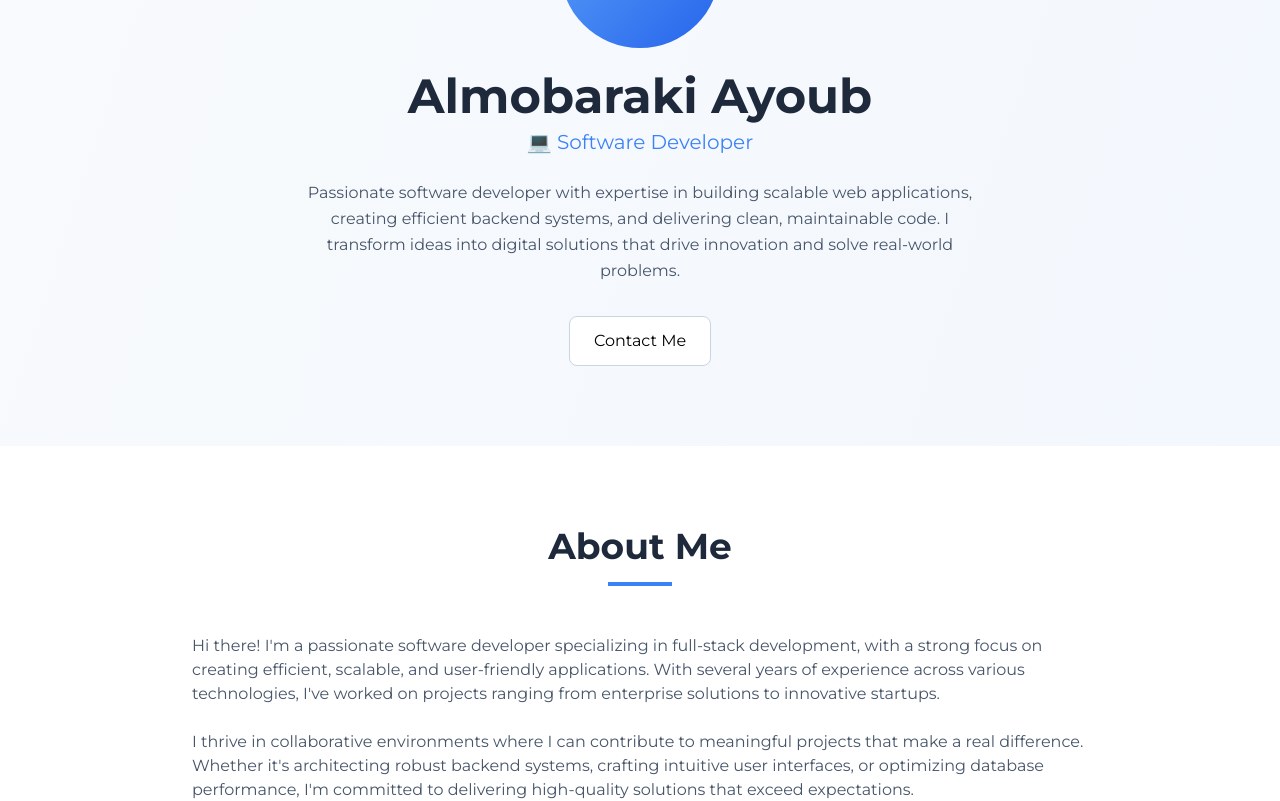
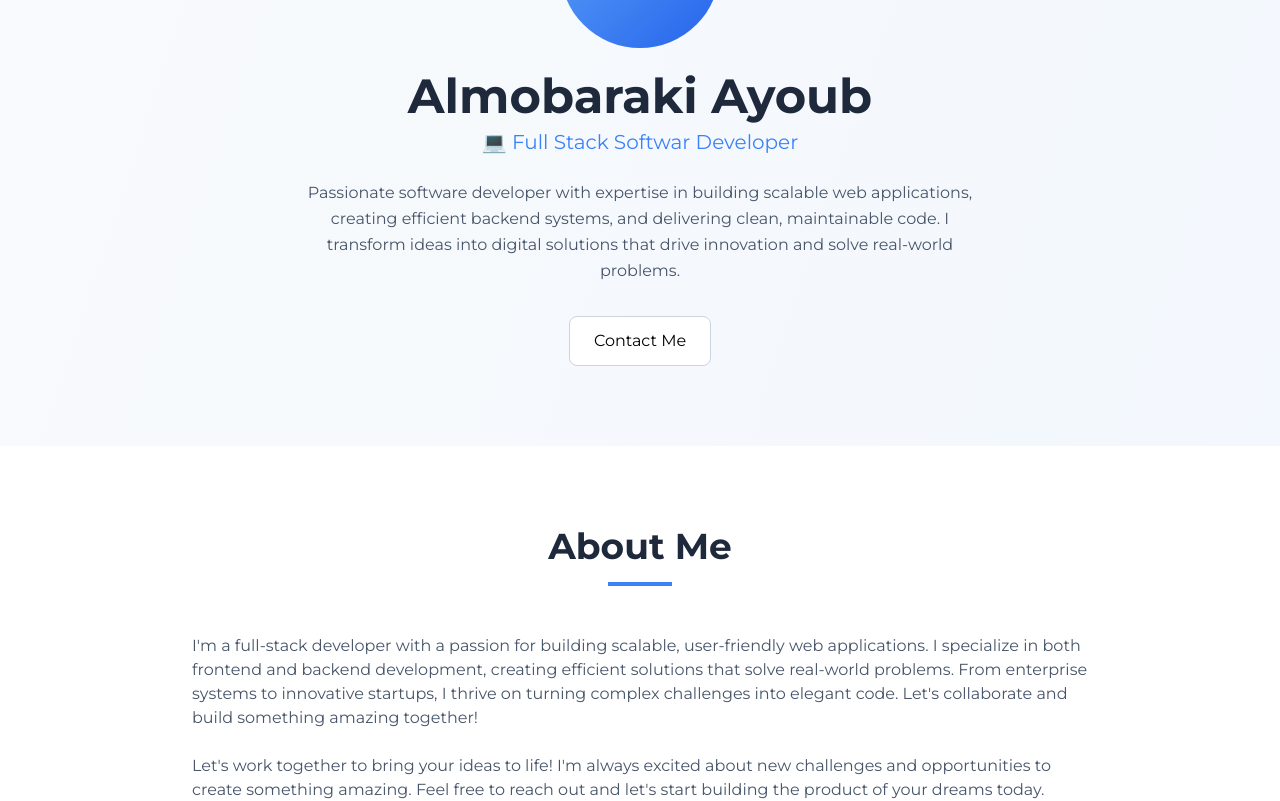
Before and after one commit to yozanSAN/Portfolio, a React (Vite) app: page / in a window 1280 px wide. Shown: the part 240-1041 px from the top of the page. Built offline with nearby package versions, Linux system fonts and the light colour scheme.

Commit message:
Updated portfolio with new changes

```diff
--- a/src/components/About.jsx
+++ b/src/components/About.jsx
@@ -7,16 +7,7 @@ const About = () => {
 
         <div className="space-y-6 text-slate-600 dark:text-slate-300">
           <p>
-            Hi there! I'm a passionate software developer specializing in full-stack development,
-            with a strong focus on creating efficient, scalable, and user-friendly applications.
-            With several years of experience across various technologies, I've worked on projects
-            ranging from enterprise solutions to innovative startups.
-          </p>
-          <p>
-            I thrive in collaborative environments where I can contribute to meaningful projects
-            that make a real difference. Whether it's architecting robust backend systems,
-            crafting intuitive user interfaces, or optimizing database performance, I'm committed
-            to delivering high-quality solutions that exceed expectations.
+            I'm a full-stack developer with a passion for building scalable, user-friendly web applications. I specialize in both frontend and backend development, creating efficient solutions that solve real-world problems. From enterprise systems to innovative startups, I thrive on turning complex challenges into elegant code. Let's collaborate and build something amazing together!
           </p>
           <p>
             Let's work together to bring your ideas to life! I'm always excited about new challenges
--- a/src/components/Hero.jsx
+++ b/src/components/Hero.jsx
@@ -16,7 +16,7 @@ const Hero = () => {
           <Code className="w-20 h-20 text-white" />
         </div>
         <h1 className="text-5xl font-bold text-slate-800 dark:text-white mb-2">Almobaraki Ayoub</h1>
-        <p className="text-xl text-blue-500 dark:text-blue-400 mb-6">💻 Software Developer</p>
+        <p className="text-xl text-blue-500 dark:text-blue-400 mb-6">💻 Full Stack Softwar Developer</p>
         <p className="text-slate-600 dark:text-slate-300 max-w-2xl mx-auto mb-8 leading-relaxed">
           Passionate software developer with expertise in building scalable web applications,
           creating efficient backend systems, and delivering clean, maintainable code.
```
